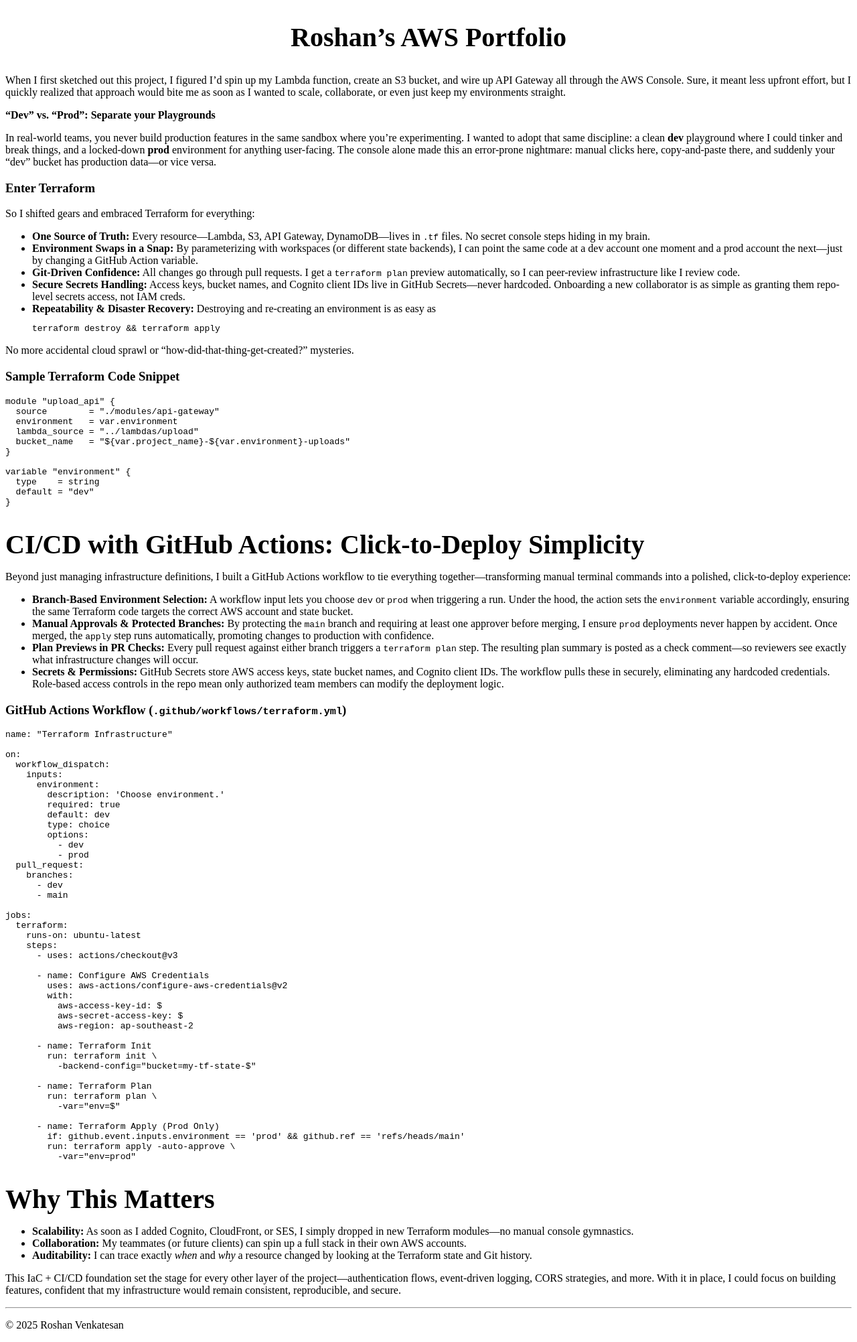
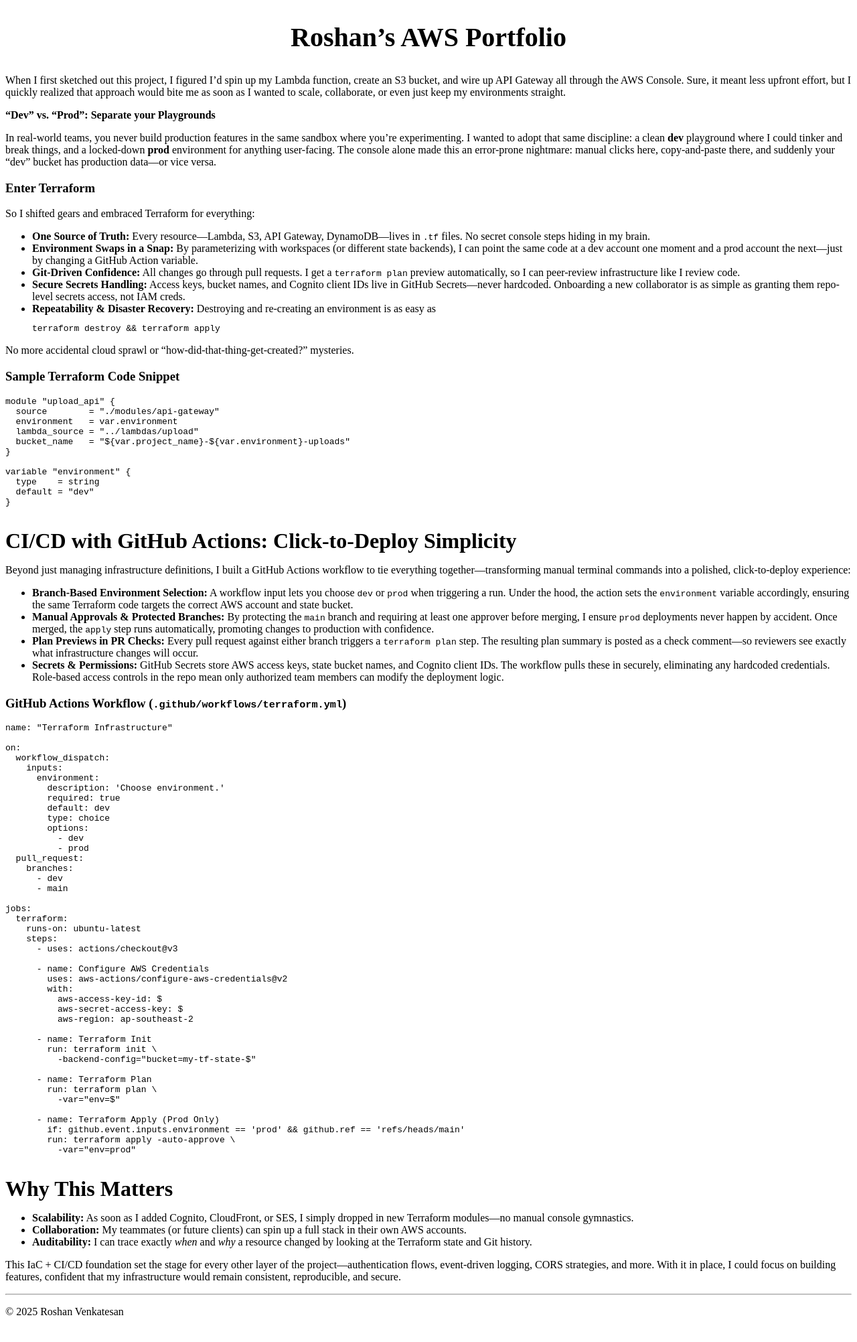
Before and after one commit to Roshan-AWS-Personal/roshan-aws-personal.github.io, a Jekyll site: the page built from _chapters/02-infrastructure-as-code.md, in a window 1280 px wide. Shown: the whole page at 67% size. Built offline with Jekyll 4.4.1, drawn with Linux system fonts in a browser that asks for light colours.

Commit message:
size change

````diff
--- a/_chapters/02-infrastructure-as-code.md
+++ b/_chapters/02-infrastructure-as-code.md
@@ -40,7 +40,7 @@
 }
 ```
 
-## **CI/CD with GitHub Actions: Click-to-Deploy Simplicity**
+## CI/CD with GitHub Actions: Click-to-Deploy Simplicity
 
 Beyond just managing infrastructure definitions, I built a GitHub Actions workflow to tie everything together—transforming manual terminal commands into a polished, click-to-deploy experience:
 
@@ -97,7 +97,7 @@
           -var="env=prod"
 ```
 
-## **Why This Matters**
+## Why This Matters
 
 * **Scalability:** As soon as I added Cognito, CloudFront, or SES, I simply dropped in new Terraform modules—no manual console gymnastics.
 * **Collaboration:** My teammates (or future clients) can spin up a full stack in their own AWS accounts.
--- a/assets/css/styles.css
+++ b/assets/css/styles.css
@@ -11,7 +11,7 @@
 
 /* Make all section titles bigger */
 .content h2 {
-  font-size: 2.5rem !important;   /* adjust this value as you like */
+  font-size: 2rem !important;   /* adjust this value as you like */
   margin-top: 2rem;
   margin-bottom: 1rem;
 }
````
Also changed, not shown: _chapters/03-scalable-data-flows.md (+1 -1 lines).
